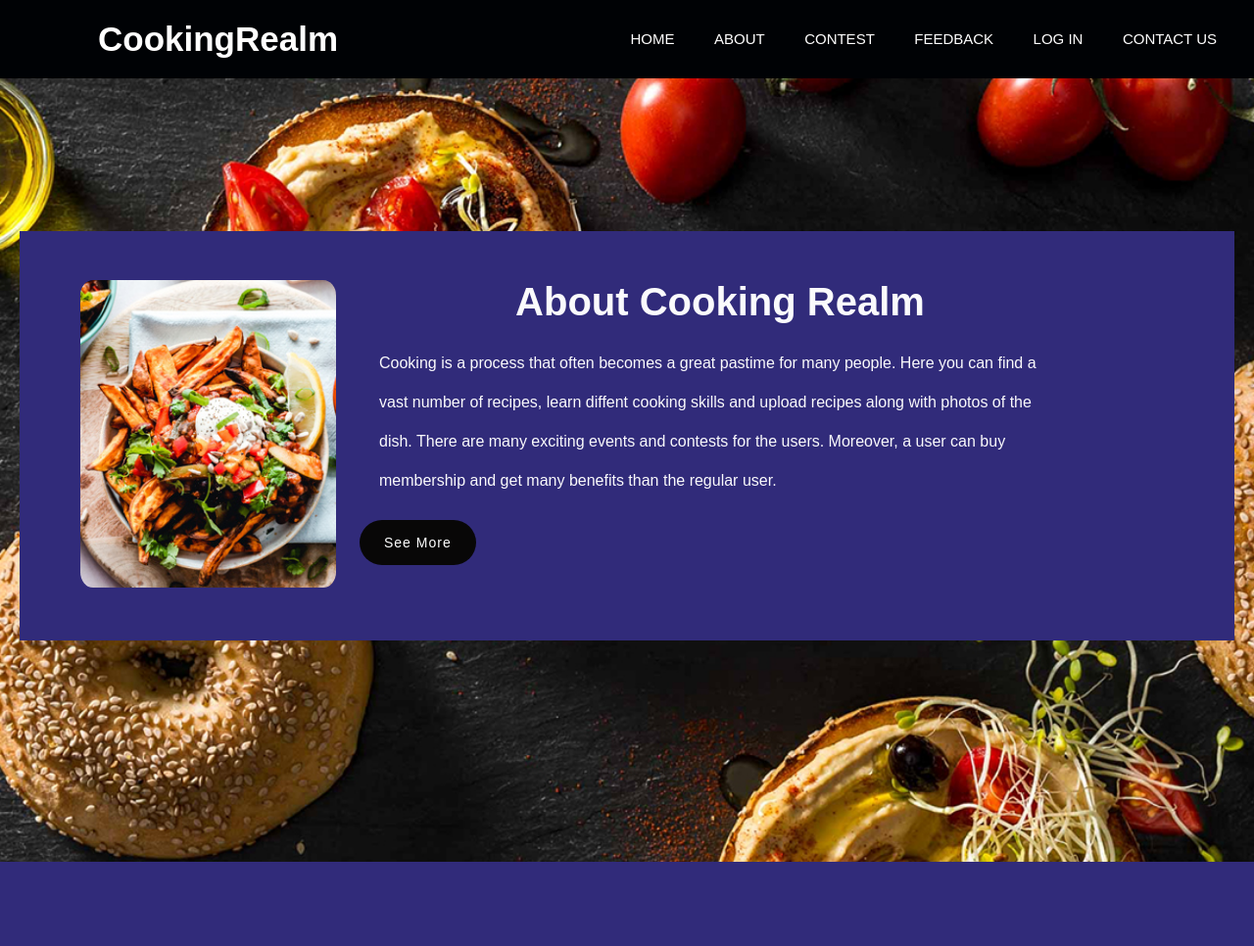
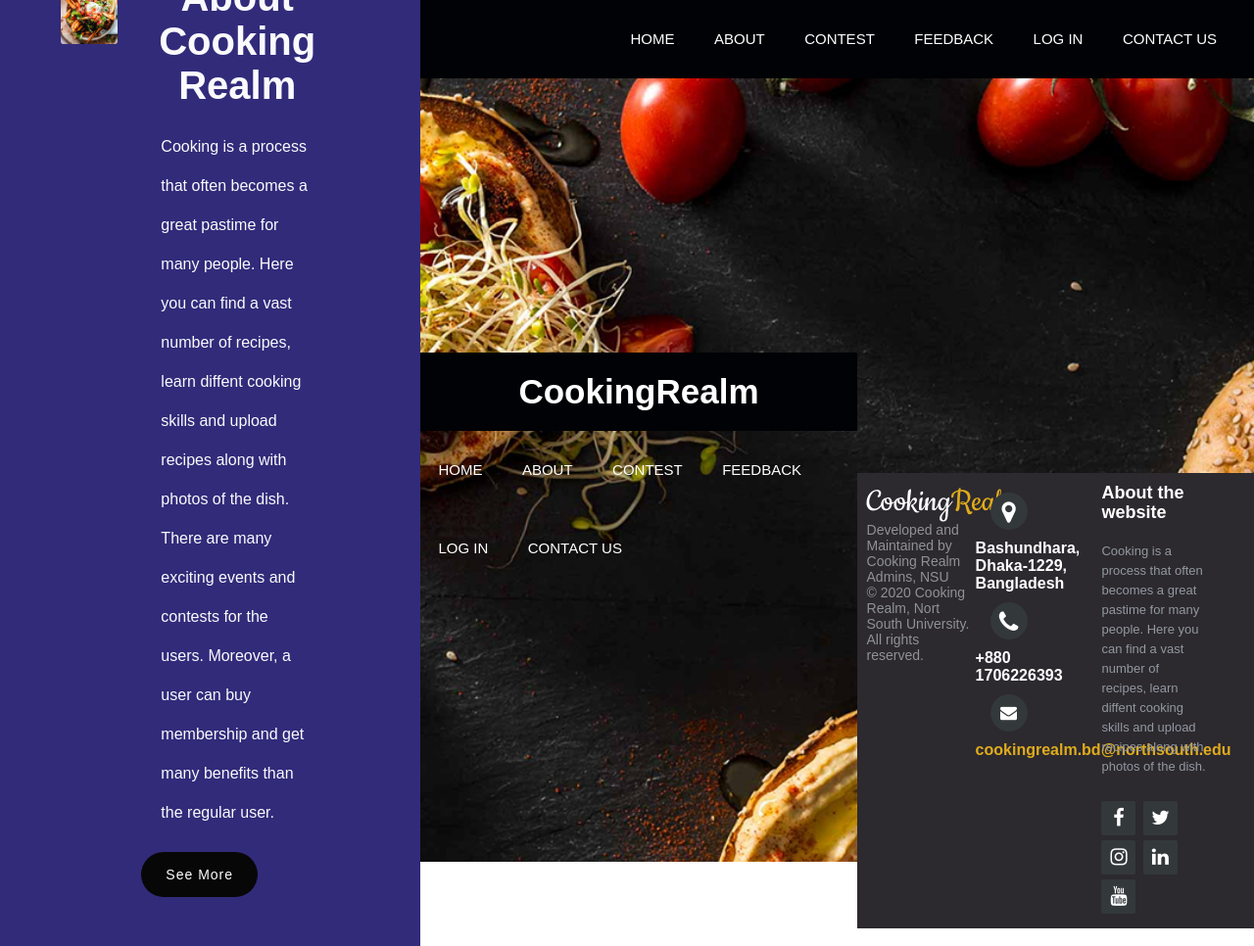
Before and after one commit to KaziRamisaRifa/Coocking-Relam-Web-Development-Project, a PHP site: page /about.php in a window 1280 px wide. Shown: the whole page at 98% size. Before the commit the page ends 880 px from the top, so only its background shows below. Run offline with PHP 8.4, Linux system fonts and the light colour scheme; some libraries are stand-ins or nearby versions.

Commit message:
Update footer.php

```diff
--- a/Cooking Realm Project/footer.php
+++ b/Cooking Realm Project/footer.php
@@ -1,20 +1,70 @@
+<?php
+include 'connection.php';
+?>
+
 <!DOCTYPE html>
-<html lang="en" dir="ltr">
-  <head>
-    <meta charset="utf-8">
-    <title></title>
-    <!-- style.css-->
-    <link rel="stylesheet" href="CSS/style.css">
+<html>
 
-    <!-- Bootstrap Grid System-->
-    <link rel="stylesheet" href="CSS/bootstrap-grid.css">
+<head>
+	<meta charset="utf-8">
+	<meta http-equiv="X-UA-Compatible" content="IE=edge">
+	<meta name="viewport" content="width=device-width, initial-scale=1">
+	<meta name="keywords" content="footer, address, phone, icons" />
 
-  </head>
-  <body>
+	<title>Footer</title>
 
+  <!-- footer.css-->
+  <link rel="stylesheet" href="CSS/footer.css">
 
+	<link rel="stylesheet" href="http://maxcdn.bootstrapcdn.com/font-awesome/4.2.0/css/font-awesome.min.css">
 
+	<link href="http://fonts.googleapis.com/css?family=Cookie" rel="stylesheet" type="text/css">
 
+</head>
+	<body>
 
-  </body>
+      <header>
+        <?php include 'header.php';?>
+      </header>
+
+		<footer class="footer-distributed">
+
+<!-- footer.left-->
+			<div class="footer-left">
+				<h3>Cooking<span>Realm</span></h3>
+				<p class="footer-company-name">Developed and Maintained by Cooking Realm Admins, NSU <br>© 2020 Cooking Realm, Nort South University.<br> All rights reserved.</p>
+			</div>
+
+<!-- footer.center-->
+			<div class="footer-center">
+				<div>
+					<i class="fa fa-map-marker"></i>
+					  <p>Bashundhara, Dhaka-1229, Bangladesh</p>
+				</div>
+
+				<div>
+					<i class="fa fa-phone"></i>
+					<p>+880 1706226393</p>
+				</div>
+				<div>
+					<i class="fa fa-envelope"></i>
+					<p><a href="mailto:abid.fahim@northsouth.edu">cookingrealm.bd@northsouth.edu</a></p>
+				</div>
+			</div>
+
+  <!-- footer.right-->
+			<div class="footer-right">
+				<p class="footer-company-about">
+					<span>About the website</span>
+					Cooking is a process that often becomes a great pastime for many people. Here you can find a vast number of recipes, learn diffent cooking skills and upload recipes along with photos of the dish.</p>
+				<div class="footer-icons">
+					<a href="#"><i class="fa fa-facebook"></i></a>
+					<a href="#"><i class="fa fa-twitter"></i></a>
+					<a href="#"><i class="fa fa-instagram"></i></a>
+					<a href="#"><i class="fa fa-linkedin"></i></a>
+					<a href="#"><i class="fa fa-youtube"></i></a>
+				</div>
+			</div>
+		</footer>
+	</body>
 </html>
```
